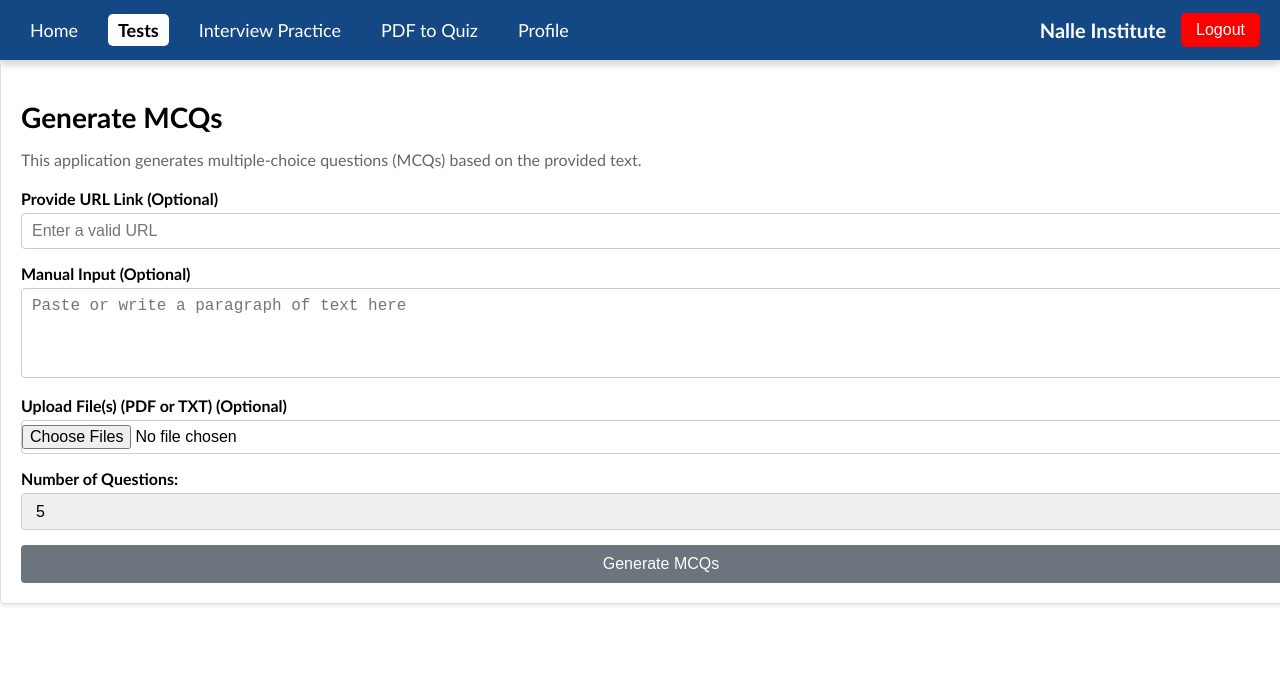
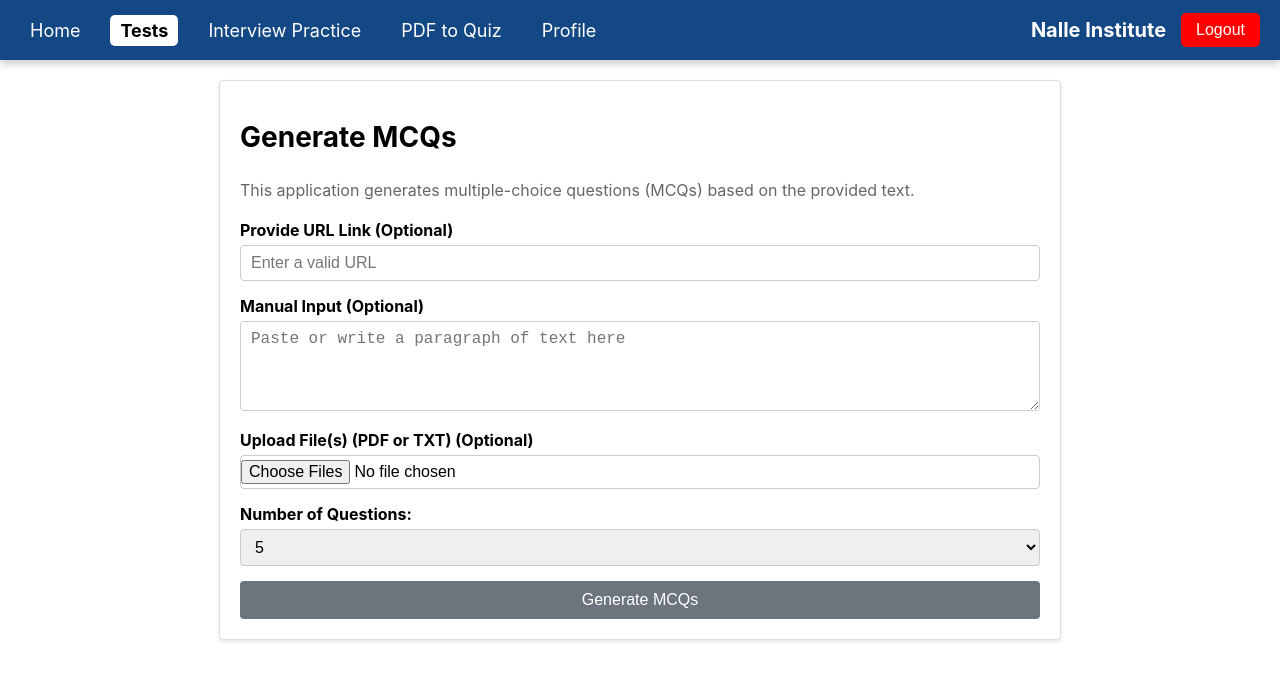
Before and after one commit to krishuuu-p/prep-horizon, a React (Create React App) app in the folder frontend/: page /1/1/PDF-to-Quiz in a window 1280 px wide. Shown: the top 680 px of the page. Built offline with nearby package versions, Linux system fonts and the light colour scheme; the HTML template or start-up script is replaced by a standard one.

Commit message:
adding the final pdf-to-quiz functionality

```diff
--- a/frontend/src/components/styles/PdfToQuizPage.css
+++ b/frontend/src/components/styles/PdfToQuizPage.css
@@ -1,17 +1,21 @@
 /* Wrapper for the entire student page */
-.pdf-to-quiz-page {
-    display: flex;
-    flex-direction: column;
-    height: 100vh;
-    width: 100vw; /* Make it take the full width */
-    background-color: white; /* Ensure white background */
-    font-family: 'Gill Sans', 'Gill Sans MT', Calibri, 'Trebuchet MS', sans-serif;
-    margin: 0;
-    padding: 0;
-    overflow-x: hidden;
+.quiz-container {
+  background-color: #f9f9f9;
+  padding: 15px;
+  margin-top: 20px;
+  border: 1px solid #eee;
+  border-radius: 4px;
+  font-family: inherit;
+  font-size: 1rem;
+  color: #333;
+  line-height: 1.5;
+  white-space: pre-wrap; /* Preserve line breaks */
+  word-wrap: break-word; /* Break long words if needed */
+  max-height: 400px;      /* Constrain height */
+  overflow-y: auto;       /* Enable vertical scrolling */
 }
 
-  /* Ensure each immediate child in .student-page takes full width and has spacing */
+/* Ensure each immediate child takes full width */
 .pdf-to-quiz-page > * {
   width: 100%;
 }
@@ -21,6 +25,8 @@
   display: flex;
   flex-direction: column;
   padding: 20px;
+  margin: 20px auto;
+  max-width: 800px;
   border: 1px solid #ddd;
   border-radius: 4px;
   box-shadow: 0 2px 4px rgba(0,0,0,0.1);
@@ -29,7 +35,7 @@
 /* Headings and paragraph */
 .pdf-container h1 {
   font-size: 1.75rem;
-    margin-bottom: 0px;
+  margin-bottom: 10px;
 }
 
 .pdf-container p.lead {
@@ -69,7 +75,7 @@
   box-sizing: border-box;
 }
 
-  /* File input specific styling if needed */
+/* File input specific styling */
 .form-control-file {
   padding: 4px 0;
 }
@@ -96,3 +102,39 @@
 .btn.btn-secondary:hover {
   background-color: #5a6268;
 }
+
+/* Spinner Styles */
+.loading-container {
+  margin-top: 20px;
+  text-align: center;
+}
+
+.spinner {
+  margin: 0 auto;
+  width: 50px;
+  height: 50px;
+  border: 5px solid #ccc;
+  border-top: 5px solid #007bff;
+  border-radius: 50%;
+  animation: spin 1s linear infinite;
+}
+
+/* Animation for spinner */
+@keyframes spin {
+  to { transform: rotate(360deg); }
+}
+
+/* Updated styling for quiz output to match the rest of the page */
+.quiz-container {
+  background-color: #f9f9f9;
+  padding: 15px;
+  margin-top: 20px;
+  border: 1px solid #eee;
+  border-radius: 4px;
+  /* Use the same font and styling as the rest of the page */
+  font-family: inherit;
+  font-size: 1rem;
+  color: #333;
+  line-height: 1.5;
+  white-space: pre-wrap; /* Preserve line breaks */
+}
```
Lines whose indentation alone changed are shown as unchanged.
